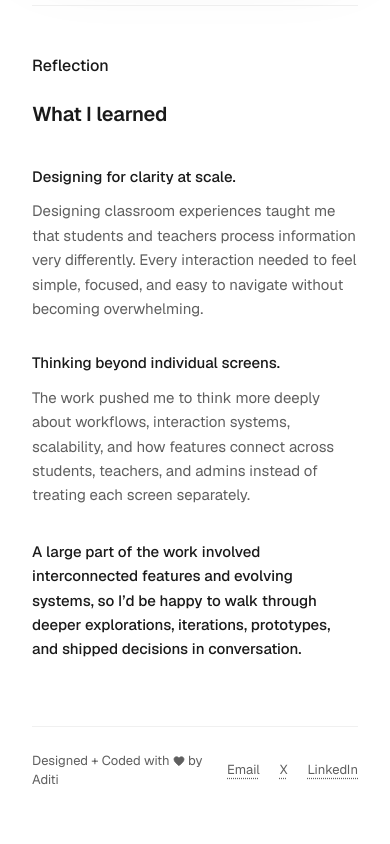
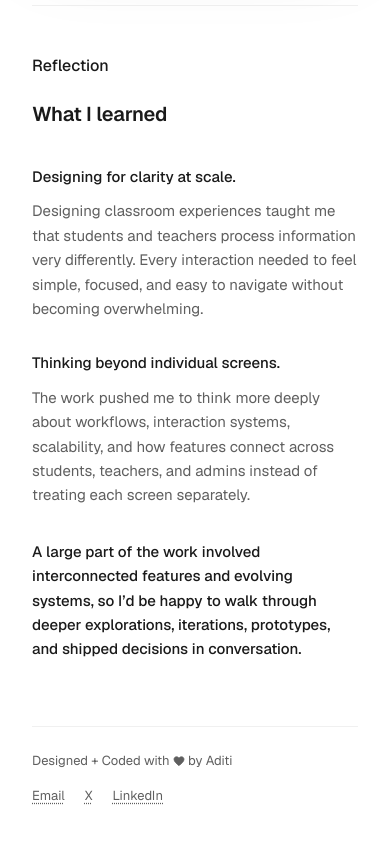
Before and after one commit to aditishinde304/my-portfolio, a Next.js app: page /work/superrbook in a window 390 px wide. Shown: the part 6094-6938 px from the top of the page. Built offline with nearby package versions, Linux system fonts and the light colour scheme; a web font is replaced by a local one.

Commit message:
Fix footer layout on mobile for case study pages

```diff
--- a/app/work/lms/page.tsx
+++ b/app/work/lms/page.tsx
@@ -341,7 +341,7 @@ export default function LMSCaseStudy() {
 
         {/* ── FOOTER ── */}
         <footer
-          className="flex items-center justify-between pt-6"
+          className="flex flex-col sm:flex-row sm:items-center sm:justify-between gap-4 sm:gap-0 pt-6"
           style={{ borderTop: "1px solid var(--border)" }}
         >
           <span className="text-[13px]" style={{ color: "var(--muted)" }}>
--- a/app/work/superrbook/page.tsx
+++ b/app/work/superrbook/page.tsx
@@ -615,7 +615,7 @@ export default function SuperrbookCaseStudy() {
 
         {/* ── FOOTER ── */}
         <footer
-          className="flex items-center justify-between pt-6"
+          className="flex flex-col sm:flex-row sm:items-center sm:justify-between gap-4 sm:gap-0 pt-6"
           style={{ borderTop: "1px solid var(--border)" }}
         >
           <span className="text-[13px]" style={{ color: "var(--muted)" }}>
```
